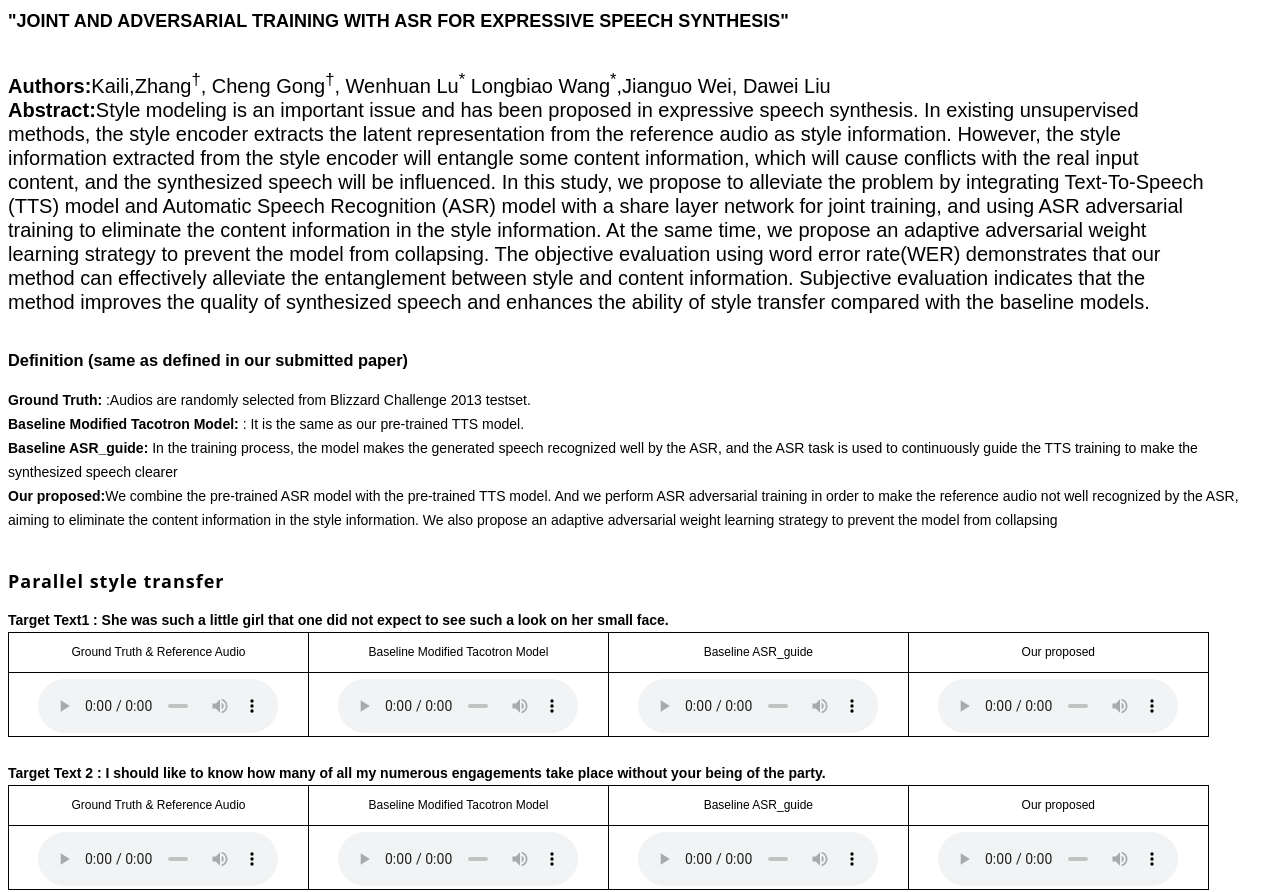
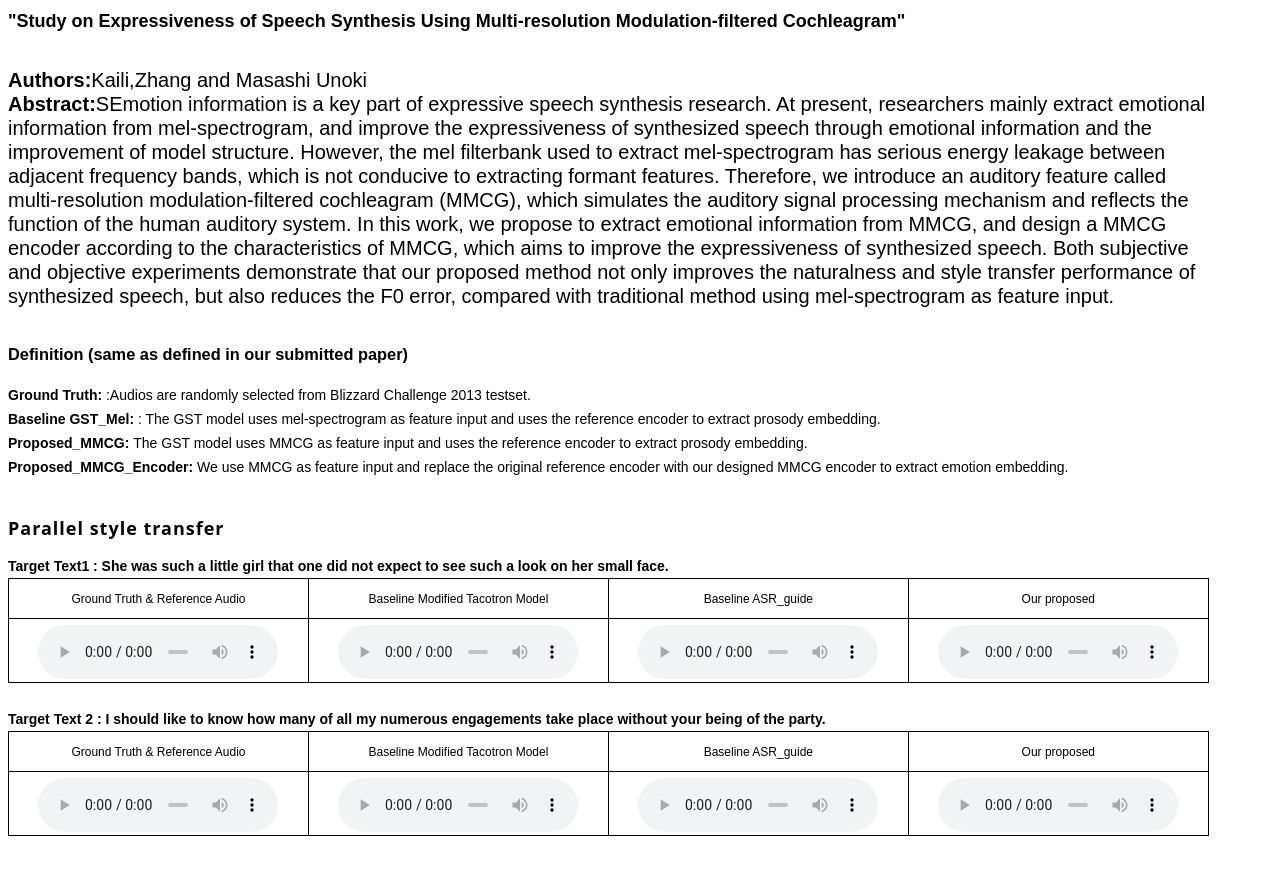
Before and after one commit to zklyu/NCSP22, a plain HTML site: page index.html in a window 1280 px wide. Shown: the top 892 px of the page. Drawn offline with Linux system fonts and the light colour scheme.

Commit message:
Update index.html

```diff
--- a/index.html
+++ b/index.html
@@ -81,37 +81,30 @@
     </style>
 
     <meta charset="UTF-8">
-    <title>JOINT AND ADVERSARIAL TRAINING WITH ASR FOR EXPRESSIVE SPEECH SYNTHESIS</title>
+    <title>Study on Expressiveness of Speech Synthesis Using Multi-resolution Modulation-filtered Cochleagram</title>
   </head>
 
   <body>
     <article>
       <header>
-        <h1><font style="line-height:1.5;">"JOINT AND ADVERSARIAL TRAINING WITH ASR FOR EXPRESSIVE SPEECH SYNTHESIS"</font></h1>
+        <h1><font style="line-height:1.5;">"Study on Expressiveness of Speech Synthesis Using Multi-resolution Modulation-filtered Cochleagram"</font></h1>
       </header>
     </article>
     <!-- <br> -->
     <!-- <div style="font-size: 20px;"><b>Paper:</b> <a href="https://arxiv.org/">arXiv</a> </div> -->
     <br>
 
-    <div style="font-size: 20px;"><b>Authors:</b>Kaili,Zhang<sup>&dagger;</sup>, Cheng Gong<sup>&dagger;</sup>, Wenhuan Lu<sup>*</sup> Longbiao Wang<sup>*</sup>,Jianguo Wei, Dawei Liu</div>
-    <div style="font-size: 20px; width: 1200px;"><b>Abstract:</b>Style modeling is an important issue and has been proposed in expressive speech synthesis.
-      In existing unsupervised methods, the style encoder extracts the latent representation from the reference audio as style information. However, the style information extracted from the style encoder will entangle some content information,
-      which will cause conflicts with the real input content, and the synthesized speech will be influenced.
-      In this study, we propose to alleviate the problem by integrating Text-To-Speech (TTS)  model and Automatic Speech Recognition (ASR) model with a share layer network for joint training,  and using ASR adversarial training to eliminate the content information in the  style information.
-      At the same time, we propose an adaptive adversarial weight learning strategy to prevent the model from collapsing. The objective evaluation using word error rate(WER) demonstrates that our method can effectively alleviate the entanglement between style and content information.
-      Subjective evaluation indicates that the method improves the quality of synthesized speech and enhances the ability of style transfer compared with the baseline models.
+    <div style="font-size: 20px;"><b>Authors:</b>Kaili,Zhang and Masashi Unoki</div>
+    <div style="font-size: 20px; width: 1200px;"><b>Abstract:</b>SEmotion information is a key part of expressive speech synthesis research.  At present, researchers mainly extract emotional information from mel-spectrogram, and improve the expressiveness of synthesized speech through emotional information and the improvement of model structure.  However, the mel filterbank used to extract mel-spectrogram has serious energy leakage between adjacent frequency bands, which is not conducive to extracting formant features. Therefore, we introduce an auditory feature called multi-resolution modulation-filtered cochleagram (MMCG), which simulates the auditory signal processing mechanism and reflects the function of the human auditory system.  In this work, we propose to extract emotional information from MMCG, and design a MMCG encoder according to the characteristics of MMCG, which aims to improve the expressiveness of synthesized speech. Both subjective and objective experiments demonstrate that our proposed method not only improves the naturalness and style transfer performance of synthesized speech, but also reduces the F0 error, compared with traditional method using mel-spectrogram as feature input.
    </div>
     <br>
-
     <div>
      <h3>Definition (same as defined in  our submitted paper)</h3>
       <div>
      <strong>Ground Truth: </strong>:Audios are randomly selected from Blizzard Challenge 2013 testset.<br>
-     <strong> Baseline Modified Tacotron Model: </strong>:  It is the same as our pre-trained TTS model.<br>
-     <strong>Baseline ASR_guide: </strong> In the training process, the model makes the generated speech recognized well by the ASR, and the ASR task is used to continuously guide the TTS training to make the synthesized speech clearer<br>
-     <strong>Our proposed:</strong>We combine the pre-trained ASR model with the pre-trained TTS model. And we perform ASR adversarial training in order to make the reference audio not well recognized by the ASR, aiming to eliminate the content information in the style information. We also propose an
-            adaptive adversarial weight learning strategy to prevent the model from collapsing
+     <strong>Baseline GST_Mel: </strong>: The GST model uses mel-spectrogram as feature input and uses the reference encoder to extract prosody embedding.<br>
+     <strong>Proposed_MMCG: </strong> The GST model uses MMCG as feature input and uses the reference encoder to extract prosody embedding.<br>
+        <strong>Proposed_MMCG_Encoder:</strong> We use MMCG as feature input and replace the original reference encoder with our designed MMCG encoder to extract emotion embedding.
     </div>
      <br>
     <h2> <b> Parallel style transfer </b></h2>
```
